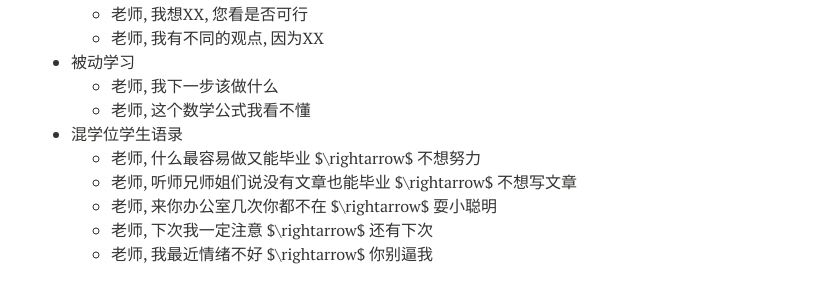
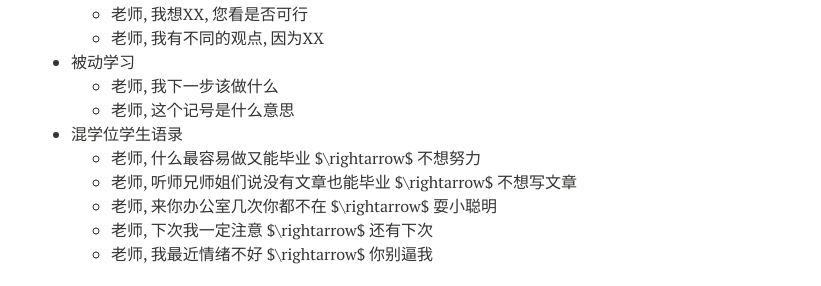
Before and after one commit to xianchaoxiu/xianchaoxiu.github.io, a Jekyll site: the page built from chinese/reading/how/index.md, in a window 1280 px wide and 900 px high, scrolled down 822 px. Shown: the part 161-447 px from the top of the window, without its empty margins (289-1110 px from the left). Built offline with Jekyll 4.4.1, drawn with Linux system fonts in a browser that asks for light colours; nearby versions of some CDN libraries.

Commit message:
Update index.md

```diff
--- a/chinese/reading/how/index.md
+++ b/chinese/reading/how/index.md
@@ -42,7 +42,7 @@ share: false
   - 老师, 我有不同的观点, 因为XX
 * 被动学习
   - 老师, 我下一步该做什么
-  - 老师, 这个数学公式我看不懂
+  - 老师, 这个记号是什么意思
 * 混学位学生语录
   - 老师, 什么最容易做又能毕业 $\rightarrow$ 不想努力
   - 老师, 听师兄师姐们说没有文章也能毕业 $\rightarrow$ 不想写文章
```
